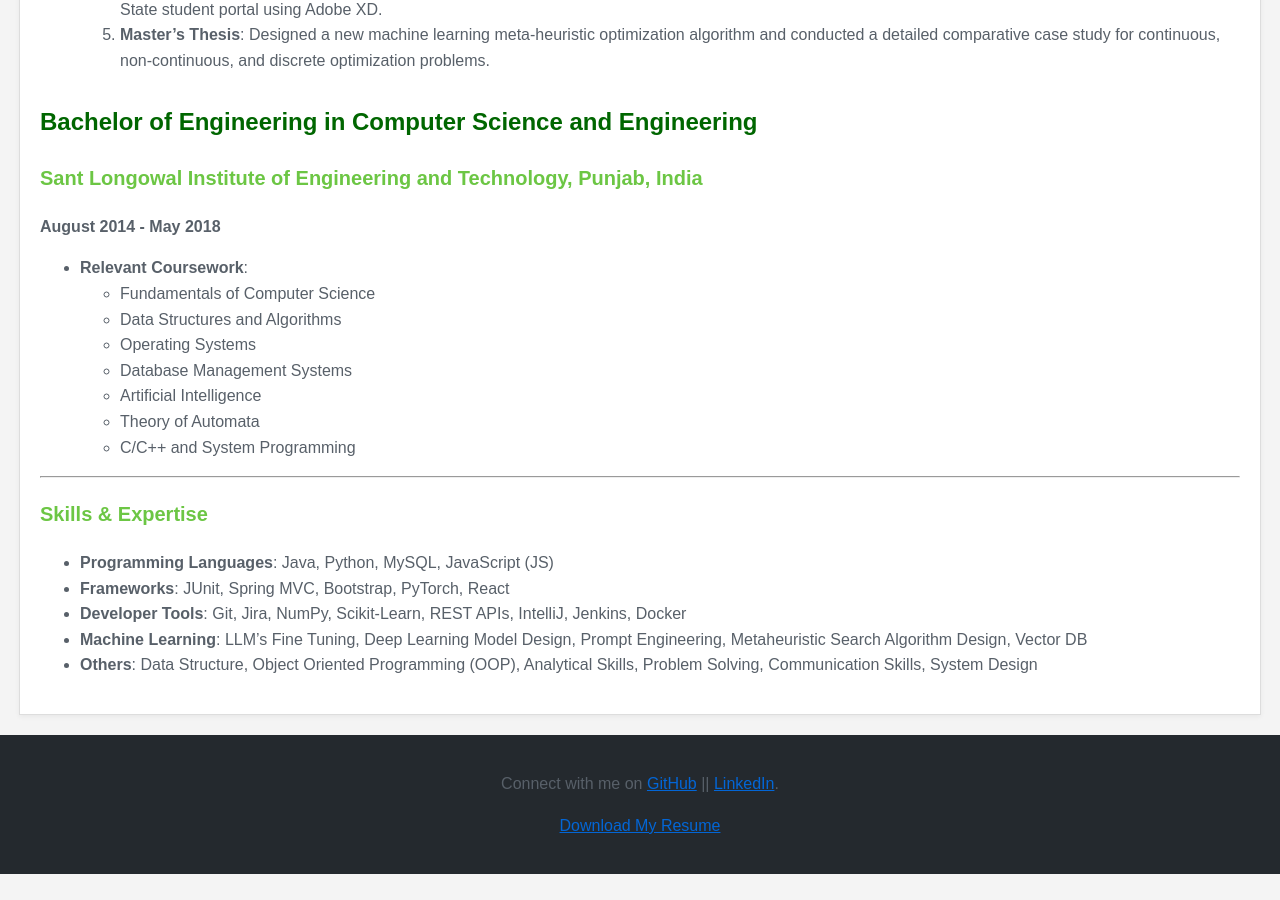
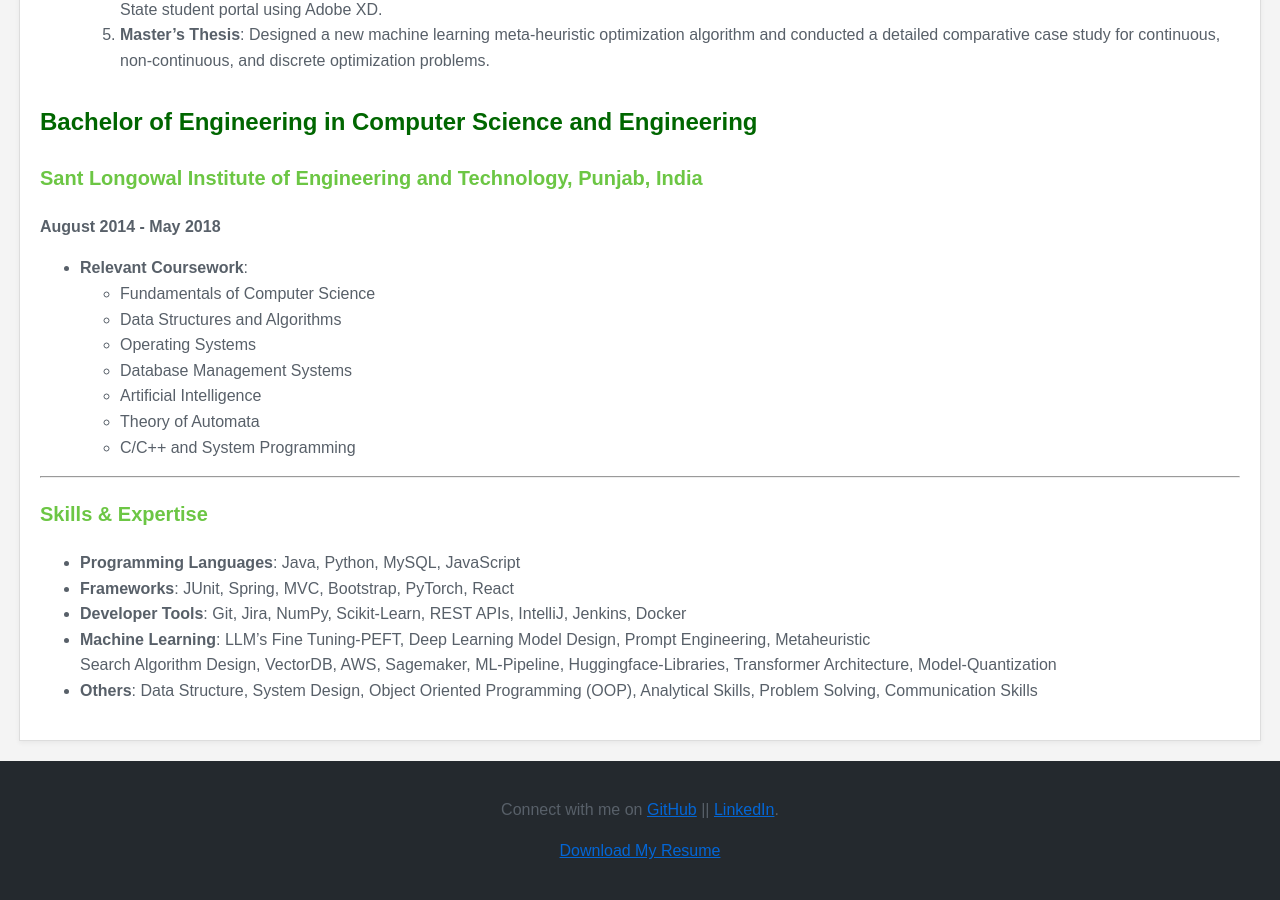
Before and after one commit to 05satyam/05satyam.github.io, a Jekyll site: the page built from education.md, in a window 1280 px wide and 900 px high, scrolled down 642 px. Built offline with Jekyll 4.4.1, drawn with Linux system fonts in a browser that asks for light colours; before the commit the page ends 1516 px from its top, so only the background shows below that.

Commit message:
adding some basic chnages

```diff
--- a/education.md
+++ b/education.md
@@ -32,8 +32,10 @@ title: Education
 ---
 
 ### Skills & Expertise
-- **Programming Languages**: Java, Python, MySQL, JavaScript (JS)
-- **Frameworks**: JUnit, Spring MVC, Bootstrap, PyTorch, React
+- **Programming Languages**: Java, Python, MySQL, JavaScript
+- **Frameworks**: JUnit, Spring, MVC, Bootstrap, PyTorch, React
 - **Developer Tools**: Git, Jira, NumPy, Scikit-Learn, REST APIs, IntelliJ, Jenkins, Docker
-- **Machine Learning**: LLM's Fine Tuning, Deep Learning Model Design, Prompt Engineering, Metaheuristic Search Algorithm Design, Vector DB
-- **Others**: Data Structure, Object Oriented Programming (OOP), Analytical Skills, Problem Solving, Communication Skills, System Design
+- **Machine Learning**: LLM's Fine Tuning-PEFT, Deep Learning Model Design, Prompt Engineering, Metaheuristic
+                        Search Algorithm Design, VectorDB, AWS, Sagemaker, ML-Pipeline, Huggingface-Libraries, Transformer Architecture, Model-Quantization
+- **Others**: Data Structure,  System Design, Object Oriented Programming (OOP), Analytical Skills, Problem
+              Solving, Communication Skills
```
Also changed, not shown: experience.md (+2 -0 lines).
